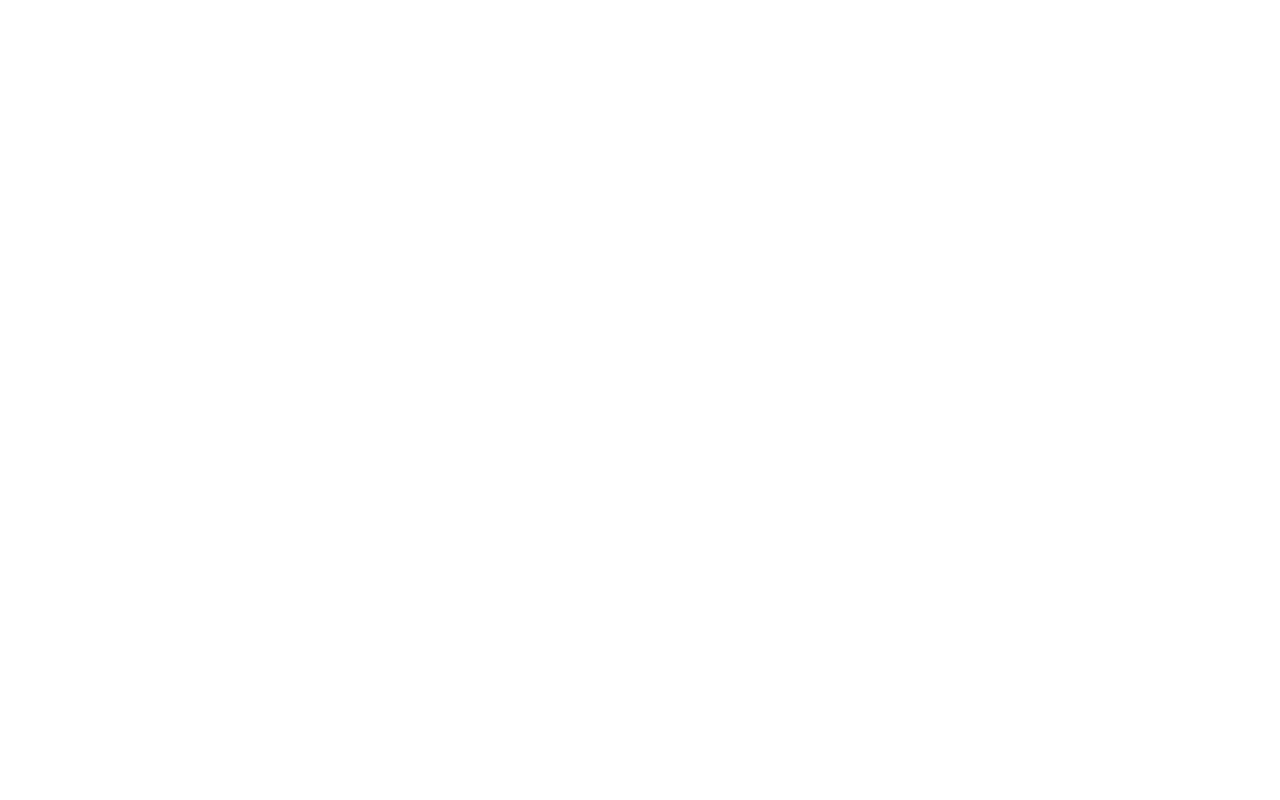
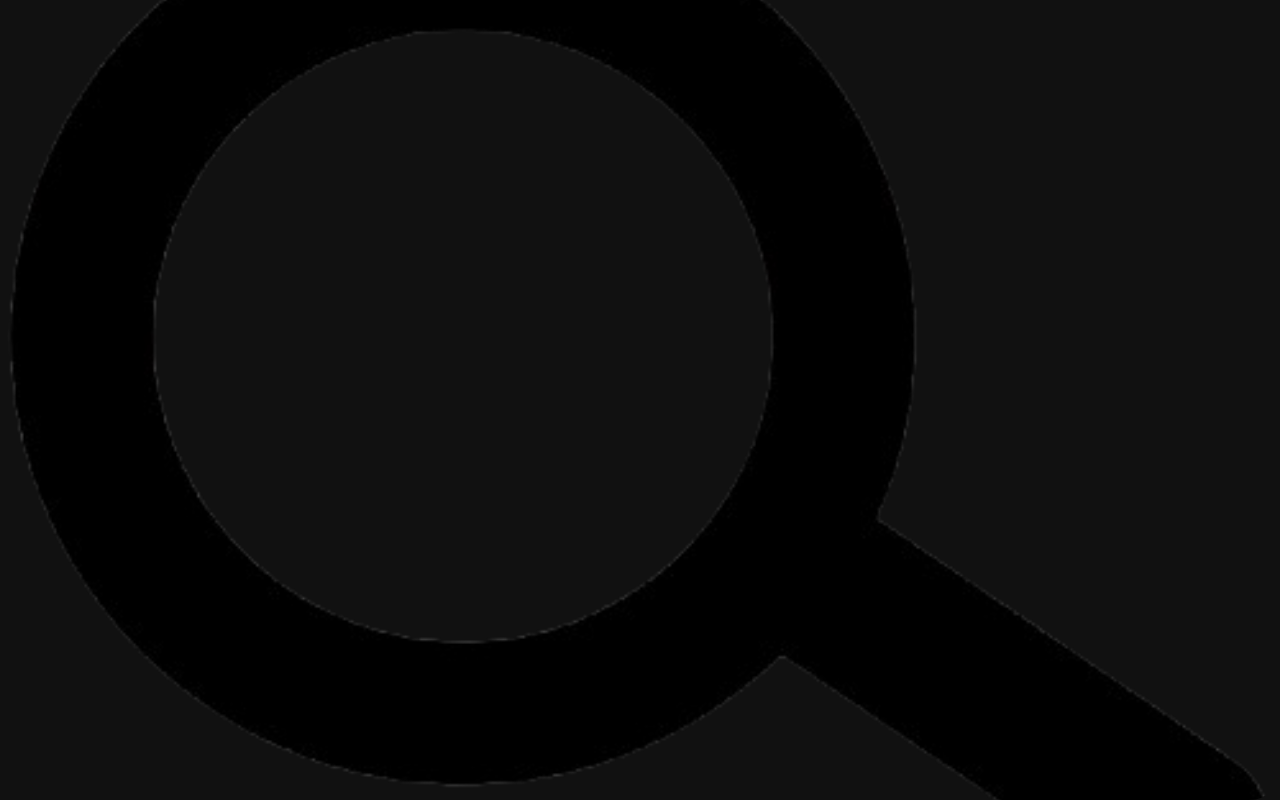
Before and after one commit to elliot859/search, a plain HTML site: page index.html in a window 1280 px wide. Drawn offline with Linux system fonts and the light colour scheme.

Commit message:
search
Updated the HTML structure and styles for a dark background and new search image.

```diff
--- a/index.html
+++ b/index.html
@@ -5,17 +5,17 @@
   <meta name="viewport" content="width=device-width, initial-scale=1.0">
   <title>Menu com Bordas Arredondadas</title>
   <style>
-        body, html {
+    html, body {
       margin: 0;
       padding: 0;
       height: 100%;
-            overflow: hidden;
+      background-color: #111; /* fundo escuro para destacar a imagem */
     }
 
-        .background {
+    .search {
       width: 100vw;
       height: 100vh;
-            background-image: url('https://raw.githubusercontent.com/teu-usuario/teu-repositorio/main/tab.png');
+      background-image: url('https://raw.githubusercontent.com/elliot859/search/main/search.png');
       background-size: cover;
       background-position: center;
       border-radius: 30px;
```
Lines whose indentation alone changed are shown as unchanged.
